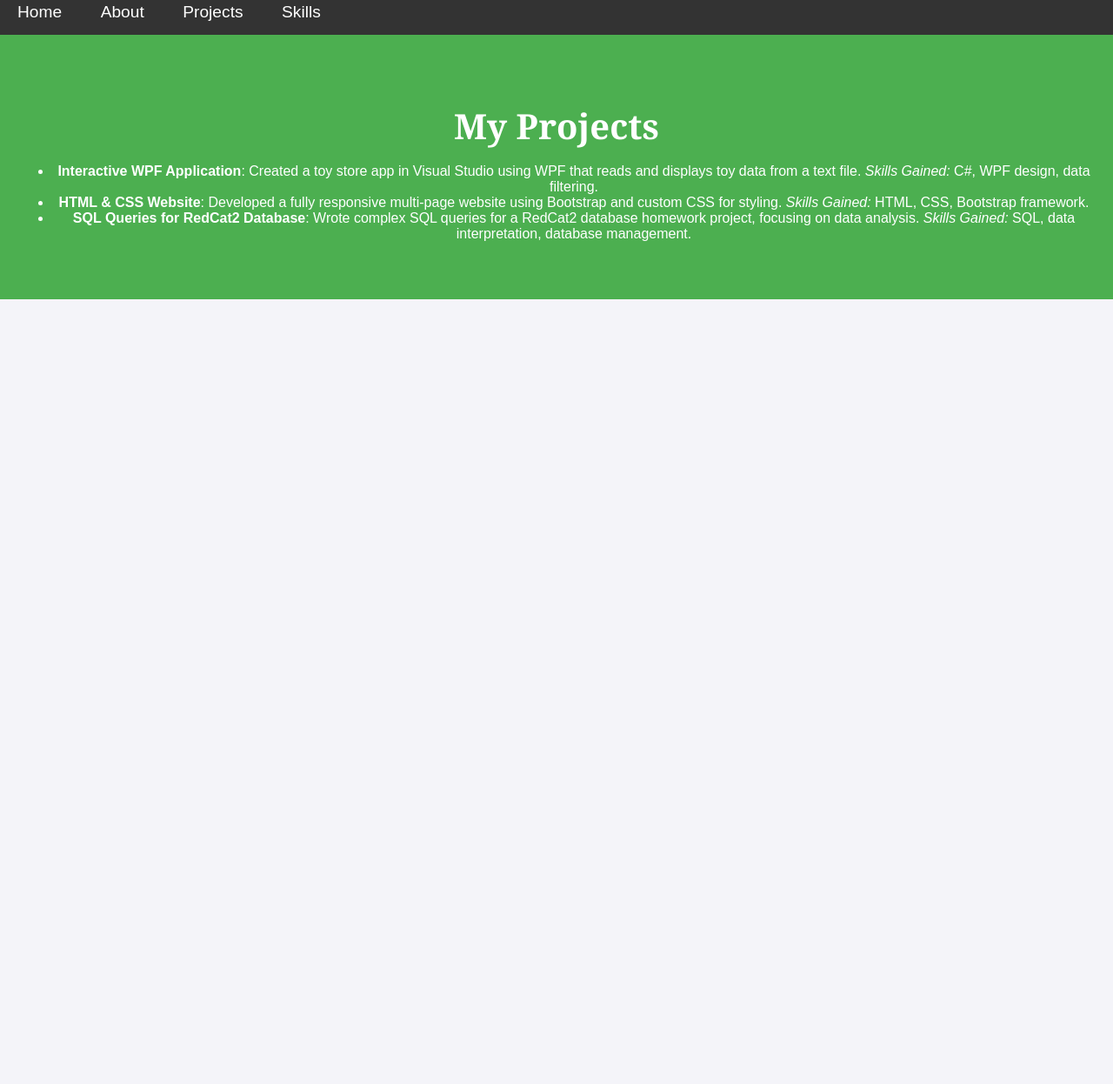
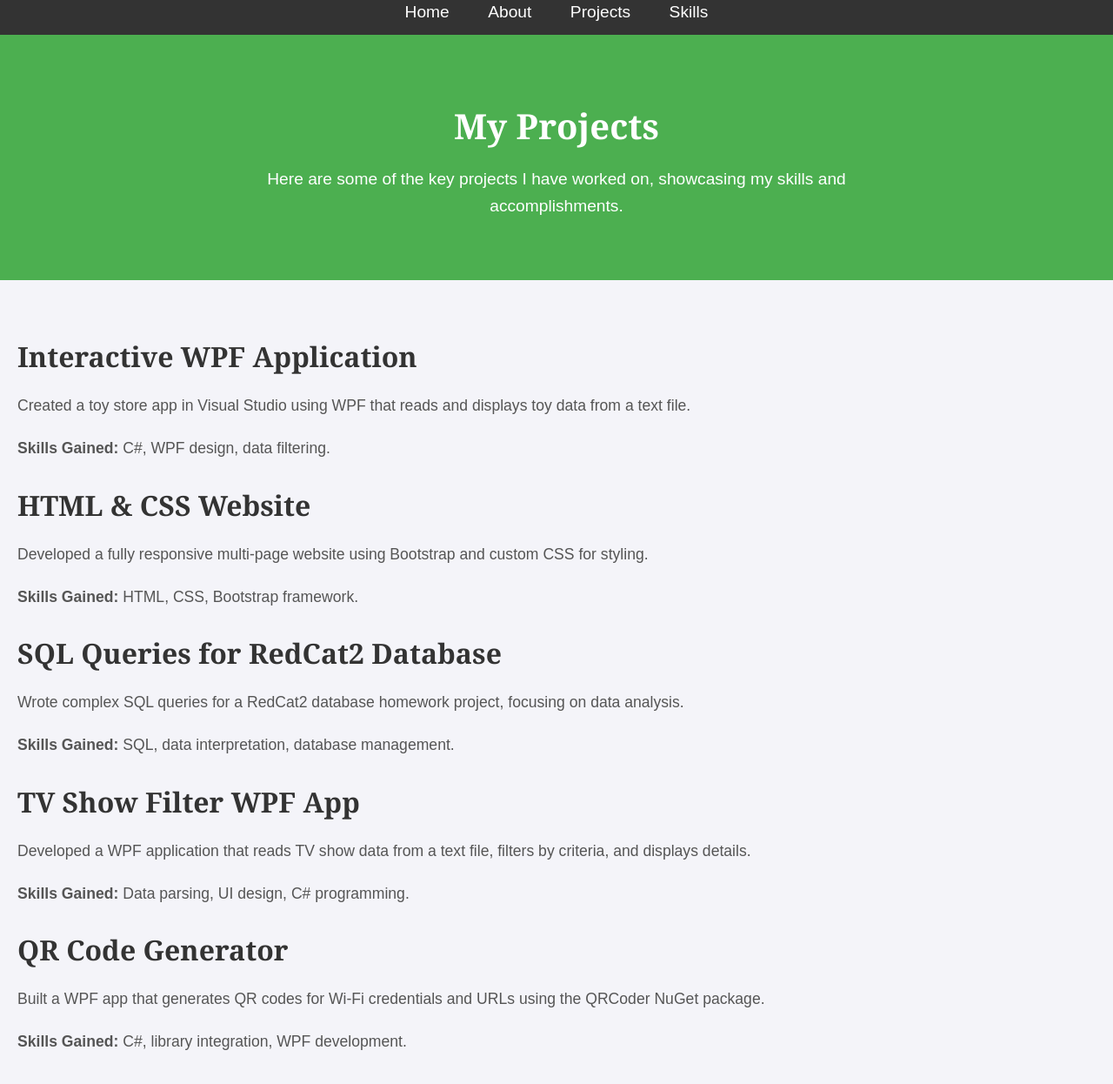
Before and after one commit to cindynphamkz/personal-website, a plain HTML site: page projects.html in a window 1280 px wide. Shown: the part 12-1258 px from the top of the page at 87% size. Before the commit the page ends 800 px from the top, so only its background shows below. Drawn offline with Linux system fonts and the light colour scheme; files that its build step writes are made by us from their sources.

Commit message:
Update projects.html

```diff
--- a/projects.html
+++ b/projects.html
@@ -3,26 +3,52 @@
 <head>
   <meta charset="UTF-8">
   <meta name="viewport" content="width=device-width, initial-scale=1.0">
-  <title>Projects</title>
+  <title>My Projects</title>
   <link rel="stylesheet" href="css/style.css">
 </head>
 <body>
   <nav>
-    <a href="index.html">Home</a>
-    <a href="about.html">About</a>
-    <a href="projects.html">Projects</a>
-    <a href="skills.html">Skills</a>
+    <div class="nav-container">
+      <a href="index.html">Home</a>
+      <a href="about.html">About</a>
+      <a href="projects.html">Projects</a>
+      <a href="skills.html">Skills</a>
+    </div>
   </nav>
   <header>
-    <h1>My Projects</h1>
-    <ul>
-      <li><strong>Interactive WPF Application</strong>: Created a toy store app in Visual Studio using WPF that reads and displays toy data from a text file.
-        <em>Skills Gained:</em> C#, WPF design, data filtering.</li>
-      <li><strong>HTML & CSS Website</strong>: Developed a fully responsive multi-page website using Bootstrap and custom CSS for styling.
-        <em>Skills Gained:</em> HTML, CSS, Bootstrap framework.</li>
-      <li><strong>SQL Queries for RedCat2 Database</strong>: Wrote complex SQL queries for a RedCat2 database homework project, focusing on data analysis.
-        <em>Skills Gained:</em> SQL, data interpretation, database management.</li>
-    </ul>
+    <div class="header-container">
+      <h1>My Projects</h1>
+      <p>Here are some of the key projects I have worked on, showcasing my skills and accomplishments.</p>
+    </div>
   </header>
+  <section>
+    <div class="projects-container">
+      <div class="project">
+        <h2>Interactive WPF Application</h2>
+        <p>Created a toy store app in Visual Studio using WPF that reads and displays toy data from a text file.</p>
+        <p><strong>Skills Gained:</strong> C#, WPF design, data filtering.</p>
+      </div>
+      <div class="project">
+        <h2>HTML & CSS Website</h2>
+        <p>Developed a fully responsive multi-page website using Bootstrap and custom CSS for styling.</p>
+        <p><strong>Skills Gained:</strong> HTML, CSS, Bootstrap framework.</p>
+      </div>
+      <div class="project">
+        <h2>SQL Queries for RedCat2 Database</h2>
+        <p>Wrote complex SQL queries for a RedCat2 database homework project, focusing on data analysis.</p>
+        <p><strong>Skills Gained:</strong> SQL, data interpretation, database management.</p>
+      </div>
+      <div class="project">
+        <h2>TV Show Filter WPF App</h2>
+        <p>Developed a WPF application that reads TV show data from a text file, filters by criteria, and displays details.</p>
+        <p><strong>Skills Gained:</strong> Data parsing, UI design, C# programming.</p>
+      </div>
+      <div class="project">
+        <h2>QR Code Generator</h2>
+        <p>Built a WPF app that generates QR codes for Wi-Fi credentials and URLs using the QRCoder NuGet package.</p>
+        <p><strong>Skills Gained:</strong> C#, library integration, WPF development.</p>
+      </div>
+    </div>
+  </section>
 </body>
 </html>
```
